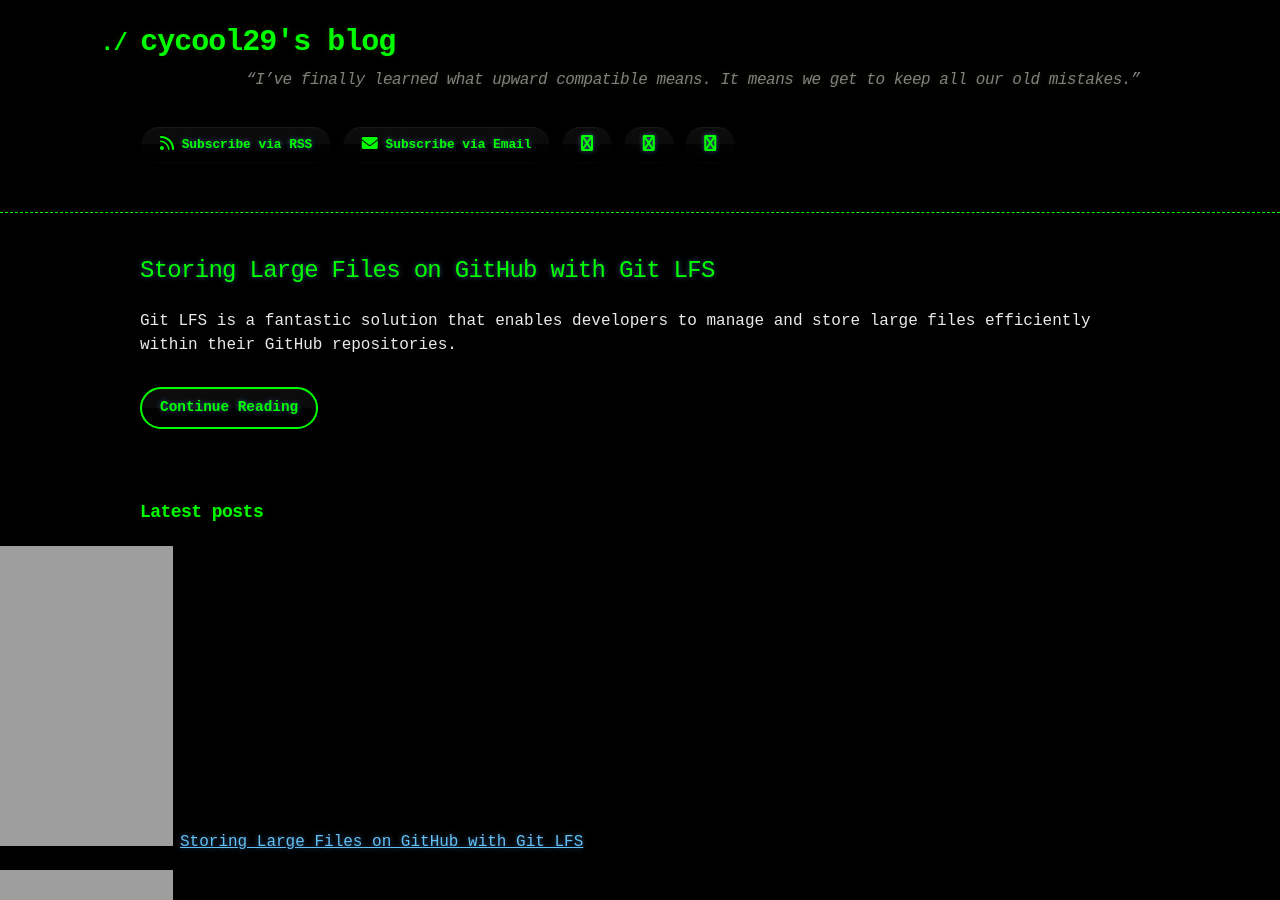
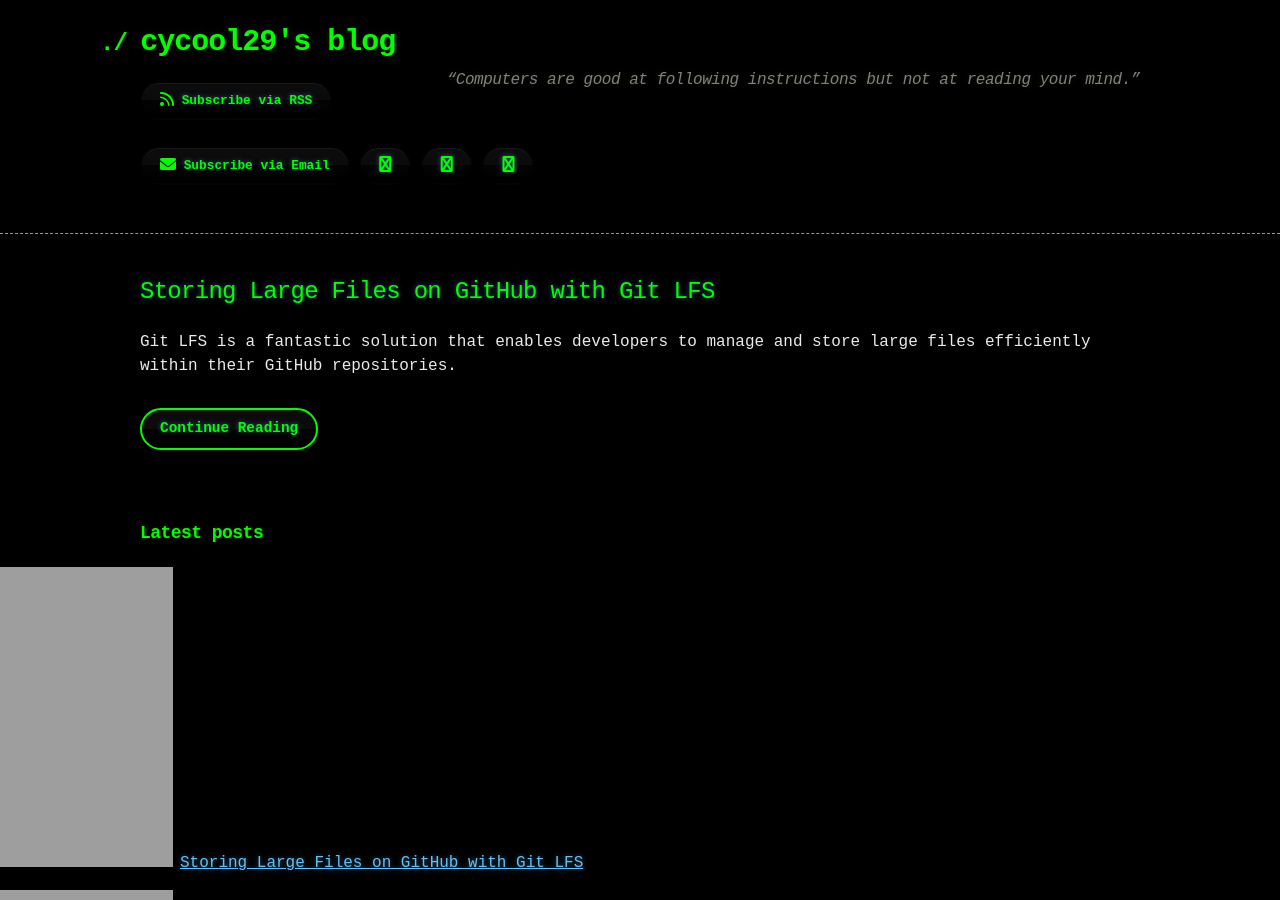
Before and after one commit to cycool29/cycool29.github.io, a Jekyll site: the page built from index.md, in a window 1280 px wide and 900 px high. Built offline with Jekyll 4.4.1, drawn with Linux system fonts in a browser that asks for light colours; a style sheet for code colours, icons or effects is not loaded.

Commit message:
Update quotes

```diff
--- a/_config.yml
+++ b/_config.yml
@@ -1,5 +1,5 @@
 title: cycool29's blog
-description: "“I’ve finally learned what upward compatible means. It means we get to keep all our old mistakes.” "
+description: "“Computers are good at following instructions but not at reading your mind.” "
 bio: A high school student. Intermediate in Python, Git, Bash. Learning JavaScript. He/Him. "
 author: cycool29
 url: https://cycool29.github.io
```
